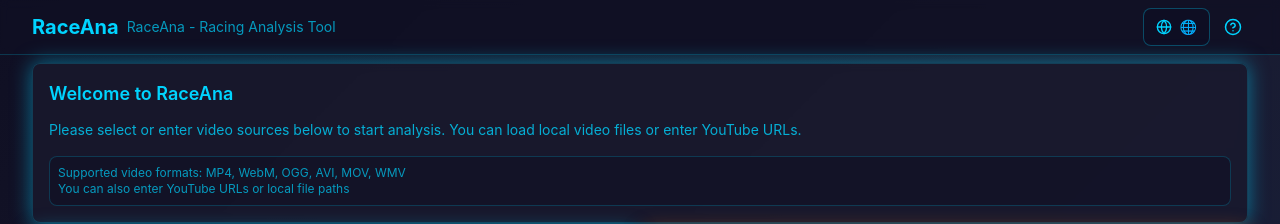
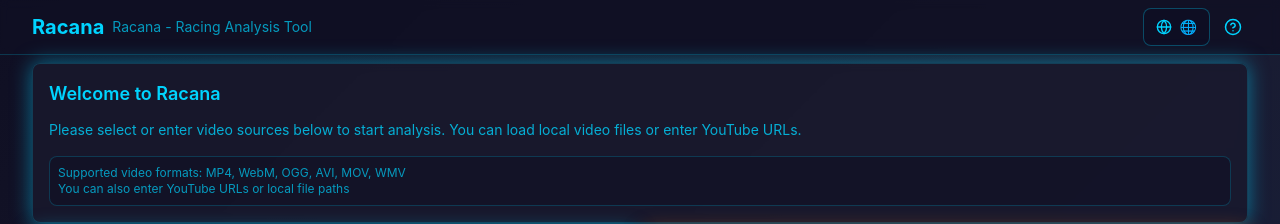
Before and after one commit to WeiTang114/Racana, a React (Vite) app: page / in a window 1280 px wide. Shown: the top 224 px of the page. Built offline with nearby package versions, Linux system fonts and the light colour scheme.

Commit message:
將網站名稱從 RaceAna 改為 Racana
- 更新所有翻譯檔案中的應用程式標題
- 更新 App.tsx 中的標題顯示
- 更新 index.html 中的頁面標題
- 更新 README.md 中的專案標題
- 更新 vite.config.ts 中的 base 路徑

```diff
--- a/index.html
+++ b/index.html
@@ -4,7 +4,7 @@
     <meta charset="UTF-8" />
     <link rel="icon" type="image/svg+xml" href="/vite.svg" />
     <meta name="viewport" content="width=device-width, initial-scale=1.0" />
-    <title>RaceAna - 賽車分析工具</title>
+    <title>Racana - 賽車分析工具</title>
   </head>
   <body>
     <div id="root"></div>
--- a/src/App.tsx
+++ b/src/App.tsx
@@ -15,7 +15,7 @@
         <div className="max-w-7xl mx-auto px-4 sm:px-6 lg:px-8">
           <div className="flex justify-between items-center py-2">
             <div className="flex items-center">
-              <h1 className="text-xl font-bold text-cyber-blue">RaceAna</h1>
+              <h1 className="text-xl font-bold text-cyber-blue">Racana</h1>
               <span className="ml-2 text-sm text-cyber-blue/70">{t('app.title')}</span>
             </div>
             <div className="flex items-center space-x-2">
--- a/src/i18n/locales/en.json
+++ b/src/i18n/locales/en.json
@@ -10,8 +10,8 @@
     "report": "Report"
   },
   "app": {
-    "title": "RaceAna - Racing Analysis Tool",
-    "welcome": "Welcome to RaceAna",
+    "title": "Racana - Racing Analysis Tool",
+    "welcome": "Welcome to Racana",
     "welcomeDescription": "Please select or enter video sources below to start analysis. You can load local video files or enter YouTube URLs.",
     "supportedFormats": "Supported video formats: MP4, WebM, OGG, AVI, MOV, WMV",
     "youCanAlsoEnter": "You can also enter YouTube URLs or local file paths"
--- a/src/i18n/locales/it.json
+++ b/src/i18n/locales/it.json
@@ -10,8 +10,8 @@
     "report": "Segnala"
   },
   "app": {
-    "title": "RaceAna - Strumento di Analisi Racing",
-    "welcome": "Benvenuto in RaceAna",
+    "title": "Racana - Strumento di Analisi Racing",
+    "welcome": "Benvenuto in Racana",
     "welcomeDescription": "Seleziona o inserisci le sorgenti video qui sotto per iniziare l'analisi. Puoi caricare file video locali o inserire URL di YouTube.",
     "supportedFormats": "Formati video supportati: MP4, WebM, OGG, AVI, MOV, WMV",
     "youCanAlsoEnter": "Puoi anche inserire URL di YouTube o percorsi di file locali"
--- a/src/i18n/locales/zh.json
+++ b/src/i18n/locales/zh.json
@@ -10,8 +10,8 @@
     "report": "回報"
   },
   "app": {
-    "title": "RaceAna - 賽車分析工具",
-    "welcome": "歡迎使用 RaceAna",
+    "title": "Racana - 賽車分析工具",
+    "welcome": "歡迎使用 Racana",
     "welcomeDescription": "請在下方選擇或輸入影片來源開始分析。您可以載入本地影片檔案或輸入 YouTube 網址。",
     "supportedFormats": "支援的影片格式：MP4, WebM, OGG, AVI, MOV, WMV",
     "youCanAlsoEnter": "您也可以輸入 YouTube 網址或本地檔案路徑"
--- a/vite.config.ts
+++ b/vite.config.ts
@@ -4,7 +4,7 @@
 // https://vitejs.dev/config/
 export default defineConfig({
   plugins: [react()],
-  base: '/RaceAna/',
+  base: '/Racana/',
   server: {
     port: 3000,
     open: true
```
Also changed, not shown: 1 other file (tests, documents, lock files or other folders).
